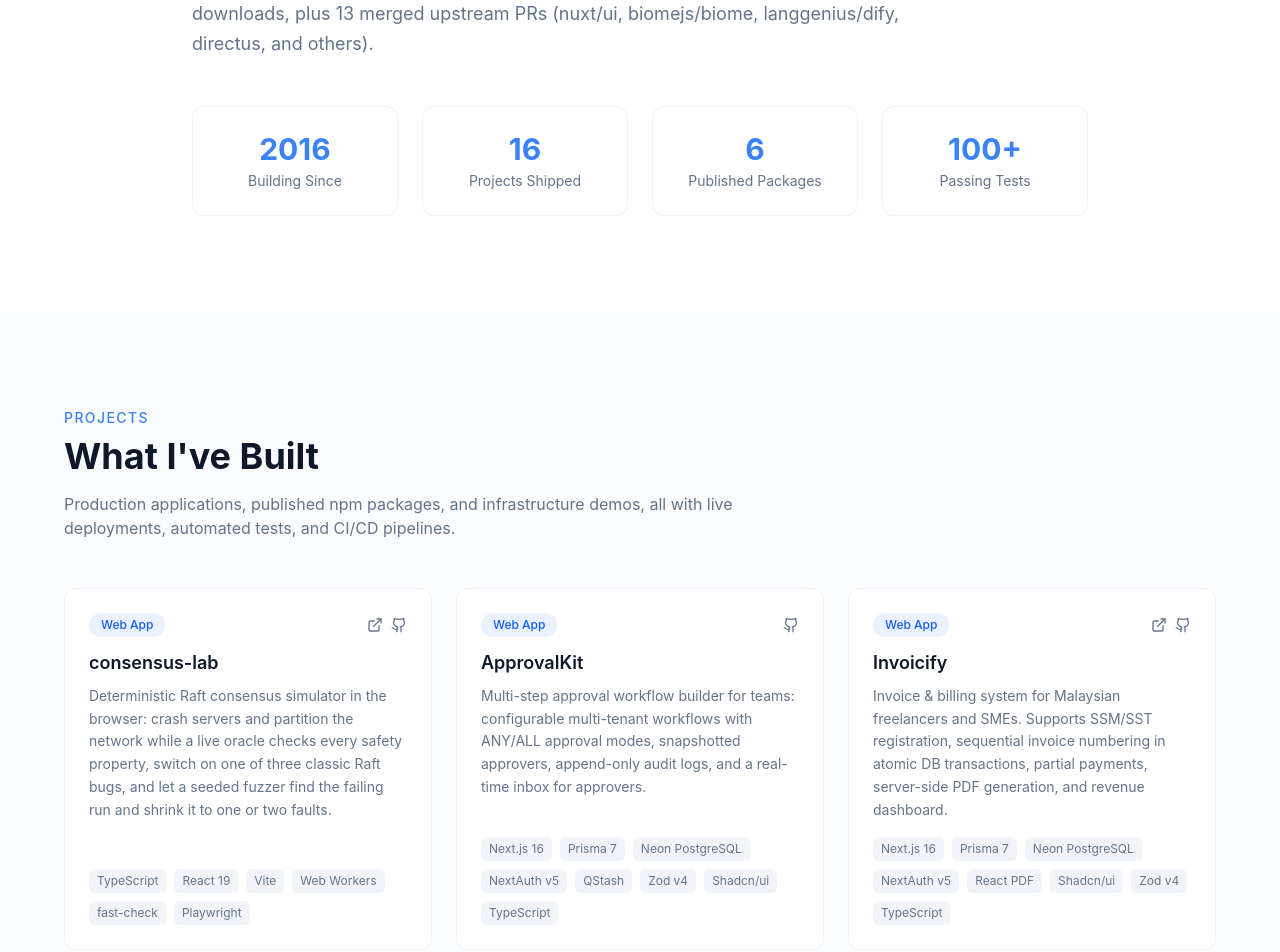
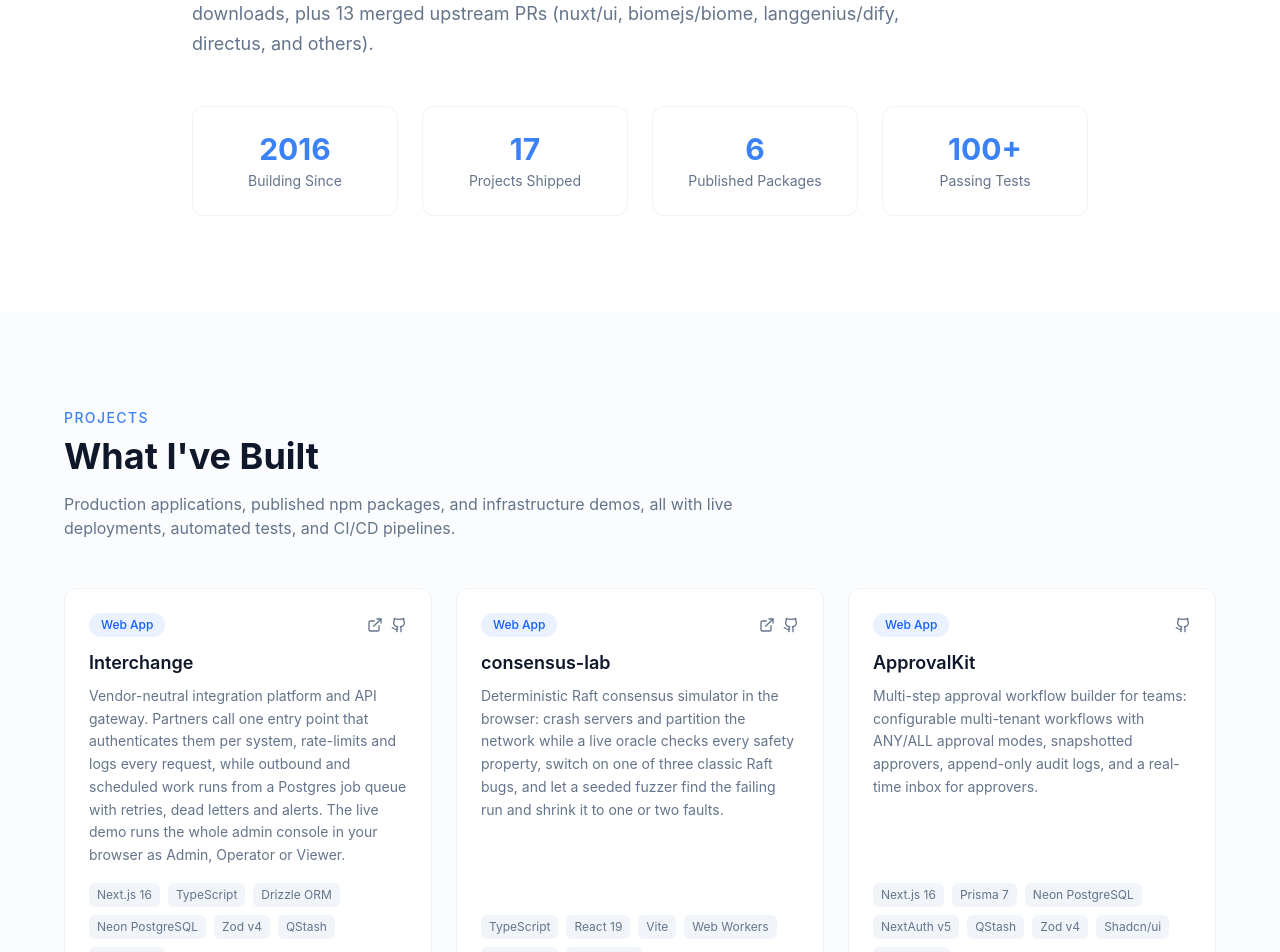
Before and after one commit to faizkhairi/faizkhairi.github.io, a React (Vite) app: page / in a window 1280 px wide. Shown: the part 1260-2212 px from the top of the page. Built offline with nearby package versions, Linux system fonts and the light colour scheme.

Commit message:
feat: add Interchange project (17 projects)

```diff
--- a/index.html
+++ b/index.html
@@ -4,10 +4,10 @@
     <meta charset="UTF-8" />
     <link rel="icon" type="image/svg+xml" href="/favicon.svg" />
     <meta name="viewport" content="width=device-width, initial-scale=1.0" />
-    <meta name="description" content="Faiz Khairi - Senior full-stack software engineer (TypeScript, Nuxt/Vue, NestJS, MySQL, AWS) who also leads DevOps, CI/CD and integrations. 16 projects, 6 published packages, and 13 merged upstream PRs." />
+    <meta name="description" content="Faiz Khairi - Senior full-stack software engineer (TypeScript, Nuxt/Vue, NestJS, MySQL, AWS) who also leads DevOps, CI/CD and integrations. 17 projects, 6 published packages, and 13 merged upstream PRs." />
     <meta name="author" content="Faiz Khairi" />
     <meta property="og:title" content="Faiz Khairi - Senior Full-Stack Software Engineer" />
-    <meta property="og:description" content="Senior full-stack software engineer who also leads DevOps, CI/CD and integrations. 16 projects, 6 published packages, and 13 merged upstream PRs to projects like nuxt/ui, Biome and Dify." />
+    <meta property="og:description" content="Senior full-stack software engineer who also leads DevOps, CI/CD and integrations. 17 projects, 6 published packages, and 13 merged upstream PRs to projects like nuxt/ui, Biome and Dify." />
     <meta property="og:type" content="website" />
     <meta property="og:url" content="https://faizkhairi.github.io" />
     <title>Faiz Khairi - Senior Full-Stack Software Engineer</title>
--- a/src/data/portfolio.ts
+++ b/src/data/portfolio.ts
@@ -3,7 +3,7 @@ export const profile = {
   title: "Senior Full-Stack Software Engineer",
   taglines: [
     "Building production-grade systems",
-    "Shipping 16 projects across web & mobile",
+    "Shipping 17 projects across web & mobile",
     "Contributing to nuxt/ui, biome & dify",
     "Integrating AI into products",
     "Leading CI/CD and releases",
@@ -16,10 +16,10 @@ export const profile = {
 };
 
 export const about = {
-  summary: `Senior full-stack software engineer (TypeScript, Nuxt/Vue, NestJS, MySQL, AWS) who also leads DevOps and infrastructure. I have been building web systems since 2016 and hold a Bachelor of IT in Software Engineering (Universiti Kuala Lumpur, 2024). On a government digital platform I laid the team's groundwork: I took over the core codebases, wrote their first CI/CD pipelines and developer guides, and trained the team on Git. I designed, built and lead its integration hub, an API gateway and job engine that links about 10 external systems, and I ran its releases across five environments on AWS. I also deliver in Java/Spring Boot and PHP/Laravel. On my own time I build open-source tools, with 16 production projects, 6 published packages (5 npm + 1 PyPI), and 2,000+ npm downloads, plus 13 merged upstream PRs (nuxt/ui, biomejs/biome, langgenius/dify, directus, and others).`,
+  summary: `Senior full-stack software engineer (TypeScript, Nuxt/Vue, NestJS, MySQL, AWS) who also leads DevOps and infrastructure. I have been building web systems since 2016 and hold a Bachelor of IT in Software Engineering (Universiti Kuala Lumpur, 2024). On a government digital platform I laid the team's groundwork: I took over the core codebases, wrote their first CI/CD pipelines and developer guides, and trained the team on Git. I designed, built and lead its integration hub, an API gateway and job engine that links about 10 external systems, and I ran its releases across five environments on AWS. I also deliver in Java/Spring Boot and PHP/Laravel. On my own time I build open-source tools, with 17 production projects, 6 published packages (5 npm + 1 PyPI), and 2,000+ npm downloads, plus 13 merged upstream PRs (nuxt/ui, biomejs/biome, langgenius/dify, directus, and others).`,
   highlights: [
     { label: "Building Since", value: "2016" },
-    { label: "Projects Shipped", value: "16" },
+    { label: "Projects Shipped", value: "17" },
     { label: "Published Packages", value: "6" },
     { label: "Passing Tests", value: "100+" },
   ],
@@ -37,6 +37,16 @@ export type Project = {
 };
 
 export const projects: Project[] = [
+  {
+    title: "Interchange",
+    description:
+      "Vendor-neutral integration platform and API gateway. Partners call one entry point that authenticates them per system, rate-limits and logs every request, while outbound and scheduled work runs from a Postgres job queue with retries, dead letters and alerts. The live demo runs the whole admin console in your browser as Admin, Operator or Viewer.",
+    tech: ["Next.js 16", "TypeScript", "Drizzle ORM", "Neon PostgreSQL", "Zod v4", "QStash", "Playwright"],
+    githubUrl: "https://github.com/faizkhairi/interchange-demo",
+    liveUrl: "https://interchange-livid.vercel.app/demo",
+    type: "web",
+    featured: true,
+  },
   {
     title: "consensus-lab",
     description:
@@ -274,7 +284,7 @@ export const experiences: Experience[] = [
     description:
       "Side projects and upstream contributions on my own time: web apps, a mobile app, and published npm and PyPI packages.",
     achievements: [
-      "Shipped 16 projects with 100+ passing tests: web apps, mobile app, npm/PyPI packages",
+      "Shipped 17 projects with 100+ passing tests: web apps, mobile app, npm/PyPI packages",
       "Published 6 packages to npm + PyPI registries (3 CLIs, 2 JS libraries, 1 Python package) with 2,000+ total npm downloads",
       "Contributed 13 merged PRs across 10 open-source repos: nuxt/ui (×2), biomejs/biome (×2), langgenius/dify, directus/directus, wevm/wagmi, microsoft/physical-ai-toolchain, nusmods, and others",
       "CI-tested public starters: Spring Boot + Vue (Java 25, Spring Security, JUnit 5, Testcontainers) and Laravel + Vue (Inertia, Sanctum, PHPUnit, PHPStan, Playwright)",
```
